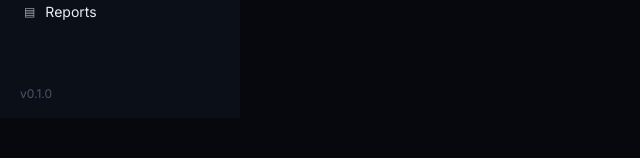
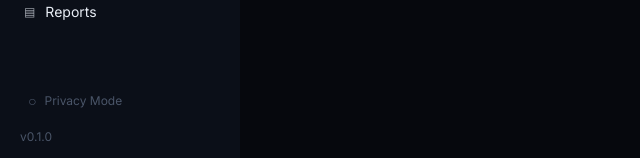
Before and after one commit to barto95100/netscope, a React (Vite) app in the folder frontend/: page /diagnostic in a window 1280 px wide. Shown: the part 868-1026 px from the top of the page, without its empty margins (0-640 px from the left). Before the commit the page ends 986 px from the top, so only its background shows below. Built offline with nearby package versions, Linux system fonts and the light colour scheme.

Commit message:
feat: add Privacy Mode toggle to mask IP addresses across all pages

```diff
--- a/frontend/src/components/Layout.tsx
+++ b/frontend/src/components/Layout.tsx
@@ -1,13 +1,16 @@
 import { Outlet } from 'react-router-dom'
 import { Sidebar } from './Sidebar'
+import { PrivacyProvider } from '../hooks/usePrivacy'
 
 export function Layout() {
   return (
+    <PrivacyProvider>
       <div className="flex min-h-screen" style={{ background: 'var(--color-bg-root)' }}>
         <Sidebar />
         <main className="flex-1 min-w-0 overflow-auto">
           <Outlet />
         </main>
       </div>
+    </PrivacyProvider>
   )
 }
--- a/frontend/src/components/ScanRow.tsx
+++ b/frontend/src/components/ScanRow.tsx
@@ -1,4 +1,5 @@
 import type { Scan } from '../api/client'
+import { usePrivacy } from '../hooks/usePrivacy'
 
 interface ScanRowProps {
   scan: Scan
@@ -39,6 +40,7 @@ function timeAgo(dateStr: string): string {
 }
 
 export function ScanRow({ scan }: ScanRowProps) {
+  const { maskIp } = usePrivacy()
   const typeColor = scanTypeColors[scan.type] ?? 'var(--color-text-secondary)'
   const statusColor = statusColors[scan.status] ?? 'var(--color-text-secondary)'
 
@@ -65,7 +67,7 @@ export function ScanRow({ scan }: ScanRowProps) {
         className="flex-1 text-sm truncate"
         style={{ color: 'var(--color-text-primary)', fontFamily: 'var(--font-family-mono)' }}
       >
-        {scan.target}
+        {maskIp(scan.target)}
       </span>
 
       {/* Status */}
--- a/frontend/src/components/Sidebar.tsx
+++ b/frontend/src/components/Sidebar.tsx
@@ -1,4 +1,5 @@
 import { NavLink } from 'react-router-dom'
+import { usePrivacy } from '../hooks/usePrivacy'
 
 interface NavItem {
   label: string
@@ -56,6 +57,7 @@ const navGroups: NavGroup[] = [
 ]
 
 export function Sidebar() {
+  const { privacyMode, togglePrivacy } = usePrivacy()
   return (
     <aside
       className="flex flex-col w-60 min-h-screen shrink-0"
@@ -137,7 +139,19 @@ export function Sidebar() {
       </nav>
 
       {/* Footer */}
-      <div className="px-5 py-4" style={{ borderTop: '1px solid var(--color-border)' }}>
+      <div className="px-5 py-4 space-y-3" style={{ borderTop: '1px solid var(--color-border)' }}>
+        <button
+          onClick={togglePrivacy}
+          className="flex items-center gap-2 w-full text-xs px-2 py-1.5 rounded-md transition-colors"
+          style={{
+            color: privacyMode ? 'var(--color-accent)' : 'var(--color-text-tertiary)',
+            background: privacyMode ? 'rgba(14, 165, 233, 0.08)' : 'transparent',
+            fontFamily: 'var(--font-family-mono)',
+          }}
+        >
+          <span style={{ fontSize: '14px' }}>{privacyMode ? '◉' : '○'}</span>
+          Privacy Mode
+        </button>
         <div className="text-xs" style={{ color: 'var(--color-text-tertiary)', fontFamily: 'var(--font-family-mono)' }}>
           v0.1.0
         </div>
--- /dev/null
+++ b/frontend/src/hooks/usePrivacy.tsx
@@ -0,0 +1,52 @@
+import { createContext, useContext, useState, useEffect, type ReactNode } from 'react'
+
+interface PrivacyContextType {
+  privacyMode: boolean
+  togglePrivacy: () => void
+  maskIp: (value: string) => string
+}
+
+const PrivacyContext = createContext<PrivacyContextType>({
+  privacyMode: false,
+  togglePrivacy: () => {},
+  maskIp: (v) => v,
+})
+
+export function usePrivacy() {
+  return useContext(PrivacyContext)
+}
+
+/**
+ * Mask IP addresses: replaces first two octets with **
+ * 192.168.1.1 → **.**.1.1
+ * Also handles IPv6 by masking first 4 groups
+ * Non-IP strings (domains, MACs) are returned as-is
+ */
+function maskIpAddress(value: string): string {
+  // IPv4 pattern
+  const ipv4 = /\b(\d{1,3})\.(\d{1,3})\.(\d{1,3})\.(\d{1,3})\b/g
+  return value.replace(ipv4, '**.**.$3.$4')
+}
+
+export function PrivacyProvider({ children }: { children: ReactNode }) {
+  const [privacyMode, setPrivacyMode] = useState(() => {
+    return localStorage.getItem('netscope-privacy-mode') === 'true'
+  })
+
+  useEffect(() => {
+    localStorage.setItem('netscope-privacy-mode', String(privacyMode))
+  }, [privacyMode])
+
+  const togglePrivacy = () => setPrivacyMode((prev) => !prev)
+
+  const maskIp = (value: string): string => {
+    if (!privacyMode) return value
+    return maskIpAddress(value)
+  }
+
+  return (
+    <PrivacyContext.Provider value={{ privacyMode, togglePrivacy, maskIp }}>
+      {children}
+    </PrivacyContext.Provider>
+  )
+}
--- a/frontend/src/pages/Certificates.tsx
+++ b/frontend/src/pages/Certificates.tsx
@@ -1,5 +1,6 @@
 import { useEffect, useState, useCallback } from 'react'
 import { api, type Monitor } from '../api/client'
+import { usePrivacy } from '../hooks/usePrivacy'
 
 interface CertCheckResult {
   grade?: string
@@ -17,6 +18,7 @@ interface CertCheckResult {
 }
 
 export function Certificates() {
+  const { maskIp } = usePrivacy()
   const [monitors, setMonitors] = useState<(Monitor & { certResult?: CertCheckResult })[]>([])
   const [target, setTarget] = useState('')
   const [adding, setAdding] = useState(false)
@@ -181,7 +183,7 @@ export function Certificates() {
                   <div className="flex-1 min-w-0">
                     <div className="flex items-center gap-2">
                       <span className="text-sm font-medium" style={{ color: 'var(--color-text-primary)', fontFamily: 'var(--font-family-mono)' }}>
-                        {m.target}
+                        {maskIp(m.target)}
                       </span>
                       {cert?.is_expired && (
                         <span className="text-[10px] px-1.5 py-0.5 rounded font-semibold"
--- a/frontend/src/pages/Diagnostic.tsx
+++ b/frontend/src/pages/Diagnostic.tsx
@@ -1,6 +1,7 @@
 import { type FormEvent, useState } from 'react'
 import { ToolPage } from '../components/ToolPage'
 import { useScanPoll } from '../hooks/useScanPoll'
+import { usePrivacy } from '../hooks/usePrivacy'
 
 interface PingResult {
   packets_sent: number
@@ -13,6 +14,7 @@ interface PingResult {
 }
 
 export function Diagnostic() {
+  const { maskIp } = usePrivacy()
   const [target, setTarget] = useState('')
   const [count, setCount] = useState('4')
   const { scan, polling, submitting, error, submit } = useScanPoll()
@@ -98,7 +100,7 @@ export function Diagnostic() {
             <div className="flex items-center gap-3 px-1">
               <span className="w-2 h-2 rounded-full" style={{ background: result.packet_loss === 0 ? 'var(--color-green)' : 'var(--color-red)', boxShadow: result.packet_loss === 0 ? '0 0 6px var(--color-green)' : '0 0 6px var(--color-red)' }} />
               <span className="text-xs" style={{ fontFamily: 'var(--font-family-mono)', color: 'var(--color-text-secondary)' }}>
-                {scan.target} is {result.packet_loss === 0 ? 'reachable' : result.packets_recv > 0 ? 'partially reachable' : 'unreachable'}
+                {maskIp(scan.target)} is {result.packet_loss === 0 ? 'reachable' : result.packets_recv > 0 ? 'partially reachable' : 'unreachable'}
               </span>
             </div>
           </div>
--- a/frontend/src/pages/HttpHeaders.tsx
+++ b/frontend/src/pages/HttpHeaders.tsx
@@ -1,6 +1,7 @@
 import { type FormEvent, useState } from 'react'
 import { ToolPage } from '../components/ToolPage'
 import { useScanPoll } from '../hooks/useScanPoll'
+import { usePrivacy } from '../hooks/usePrivacy'
 
 interface HeaderCheck {
   name: string
@@ -18,6 +19,7 @@ interface HeadersResult {
 }
 
 export function HttpHeaders() {
+  const { maskIp } = usePrivacy()
   const [target, setTarget] = useState('')
   const { scan, polling, submitting, error, submit } = useScanPoll()
 
@@ -63,7 +65,7 @@ export function HttpHeaders() {
                 {result.grade}
               </span>
               <div>
-                <p className="text-sm font-medium" style={{ color: 'var(--color-text-primary)' }}>{result.target}</p>
+                <p className="text-sm font-medium" style={{ color: 'var(--color-text-primary)' }}>{maskIp(result.target)}</p>
                 <p className="text-xs" style={{ fontFamily: 'var(--font-family-mono)', color: 'var(--color-text-tertiary)' }}>
                   Score: {result.score}/100
                 </p>
--- a/frontend/src/pages/Monitors.tsx
+++ b/frontend/src/pages/Monitors.tsx
@@ -1,7 +1,9 @@
 import { useEffect, useState, useCallback } from 'react'
 import { api, type Monitor } from '../api/client'
+import { usePrivacy } from '../hooks/usePrivacy'
 
 export function Monitors() {
+  const { maskIp } = usePrivacy()
   const [monitors, setMonitors] = useState<Monitor[]>([])
   const [showForm, setShowForm] = useState(false)
   const [name, setName] = useState('')
@@ -137,7 +139,7 @@ export function Monitors() {
                   <span className="text-sm font-medium truncate" style={{ color: m.enabled ? 'var(--color-text-primary)' : 'var(--color-text-tertiary)' }}>{m.name}</span>
                   {!m.enabled && <span className="text-[10px] px-1.5 py-0.5 rounded" style={{ background: 'rgba(255,255,255,0.05)', color: 'var(--color-text-tertiary)' }}>paused</span>}
                 </div>
-                <span className="text-xs truncate block" style={{ fontFamily: 'var(--font-family-mono)', color: 'var(--color-text-tertiary)' }}>{m.target}</span>
+                <span className="text-xs truncate block" style={{ fontFamily: 'var(--font-family-mono)', color: 'var(--color-text-tertiary)' }}>{maskIp(m.target)}</span>
               </div>
               {m.last_latency_ms != null && (
                 <span className="text-xs px-2 py-1 rounded" style={{
--- a/frontend/src/pages/VulnScanner.tsx
+++ b/frontend/src/pages/VulnScanner.tsx
@@ -1,5 +1,6 @@
 import { useState } from 'react'
 import { api, type Scan } from '../api/client'
+import { usePrivacy } from '../hooks/usePrivacy'
 
 interface VulnFinding {
   id: string
@@ -132,6 +133,7 @@ const catIcon: Record<string, string> = {
 }
 
 export function VulnScanner() {
+  const { maskIp } = usePrivacy()
   const [target, setTarget] = useState('')
   const [scan, setScan] = useState<Scan | null>(null)
   const [loading, setLoading] = useState(false)
@@ -407,7 +409,7 @@ export function VulnScanner() {
               <div className="flex-1">
                 <div className="flex items-center gap-3 mb-2">
                   <span className="text-sm font-medium" style={{ color: 'var(--color-text-primary)', fontFamily: 'var(--font-family-mono)' }}>
-                    {result.target}
+                    {maskIp(result.target)}
                   </span>
                   <span className="text-[10px] px-2 py-0.5 rounded" style={{ background: 'var(--color-bg-surface)', color: 'var(--color-text-tertiary)', fontFamily: 'var(--font-family-mono)' }}>
                     {result.duration_sec.toFixed(1)}s
@@ -674,7 +676,7 @@ export function VulnScanner() {
                 <div className="flex items-center gap-3 mb-4">
                   <span className="w-2 h-2 rounded-full animate-pulse" style={{ background: '#dc2626' }} />
                   <span className="text-sm font-medium" style={{ color: '#dc2626', fontFamily: 'var(--font-family-mono)' }}>
-                    PENTESTING {result.target.toUpperCase()}
+                    PENTESTING {maskIp(result.target).toUpperCase()}
                   </span>
                   <span className="text-xs" style={{ color: 'var(--color-text-tertiary)', fontFamily: 'var(--font-family-mono)' }}>
                     {pentestProgress.length}/6 modules
```
Also changed, not shown: frontend/src/components/PathMap.tsx (+6 -3 lines), frontend/src/pages/NetPath.tsx (+7 -5 lines), frontend/src/pages/Traceroute.tsx (+5 -3 lines). Lines whose indentation alone changed are shown as unchanged.
